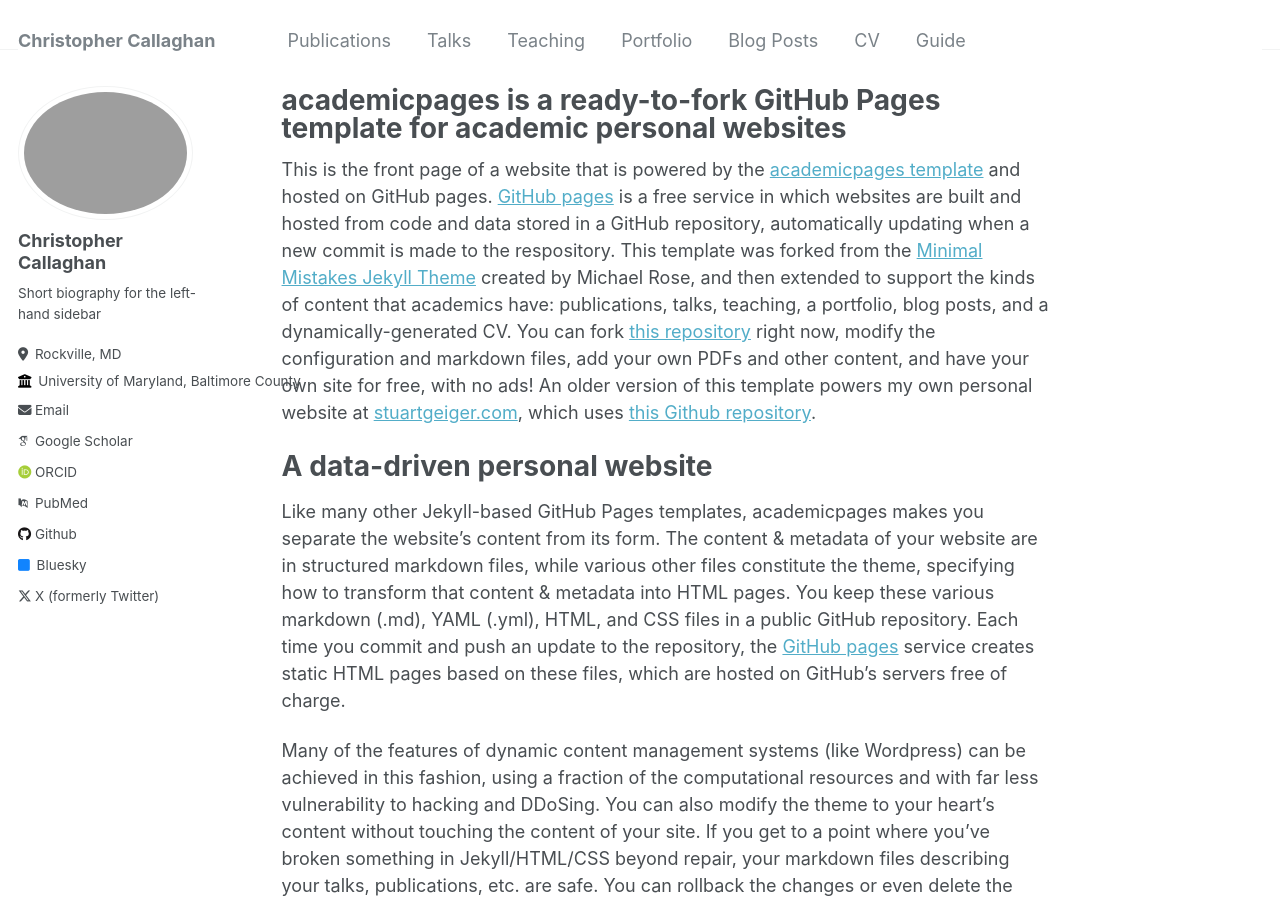
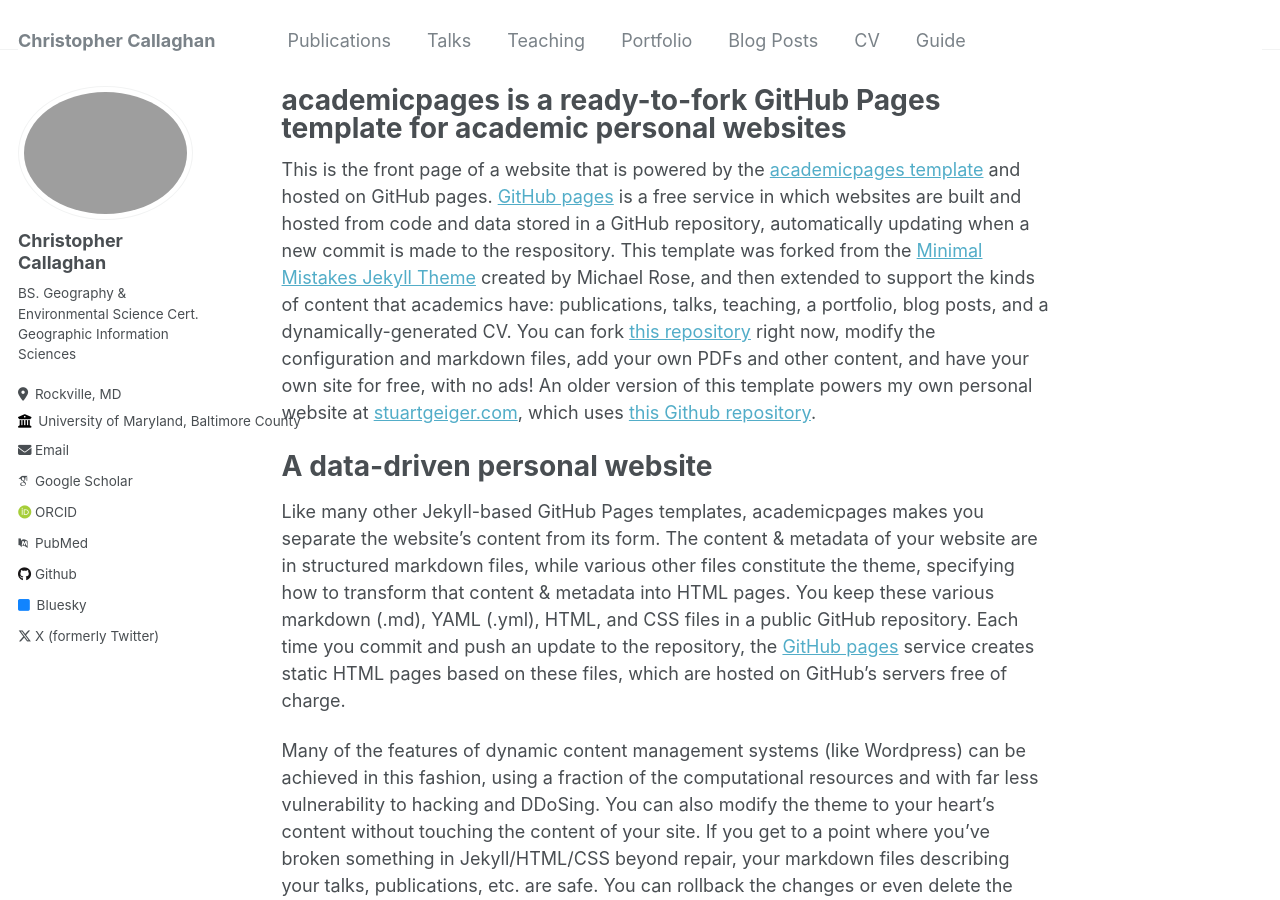
Before and after one commit to CallaghanC03/CallaghanC03.github.io, a Jekyll site: the page built from _pages/about.md, in a window 1280 px wide and 900 px high. Built offline with Jekyll 4.4.1, drawn with Linux system fonts in a browser that asks for light colours; some web fonts are replaced.

Commit message:
Update _config.yml

```diff
--- a/_config.yml
+++ b/_config.yml
@@ -24,7 +24,8 @@
   avatar           : "profile.png"
   name             : "Christopher Callaghan"
   pronouns         : # example: "she/her"
-  bio              : "Short biography for the left-hand sidebar"
+  bio              : "BS. Geography & Environmental Science\nCert. Geographic Information Sciences
+  "
   location         : "Rockville, MD"
   employer         : "University of Maryland, Baltimore County"
   uri              : # URL
```
